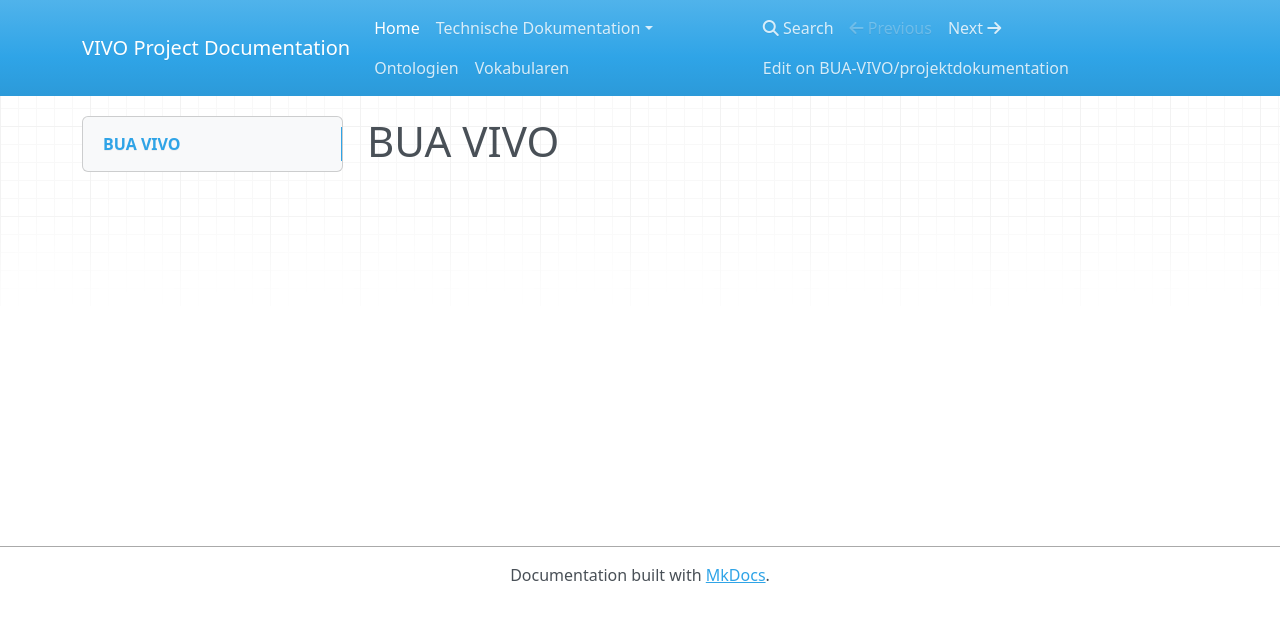
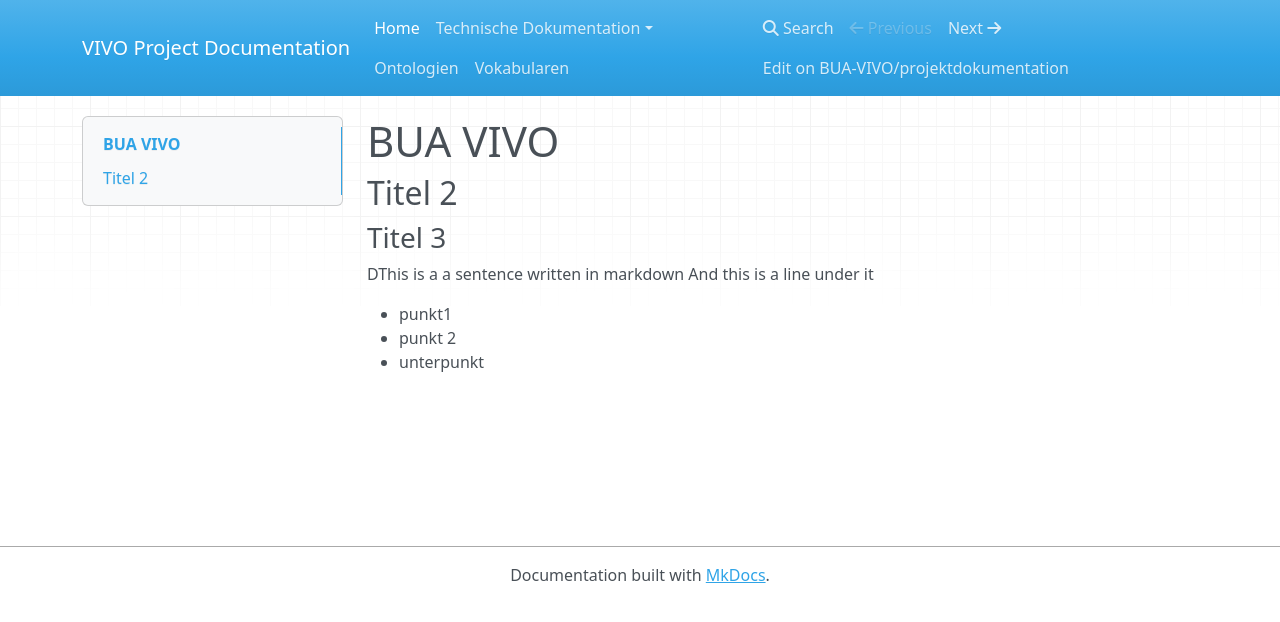
Before and after one commit to Fadalsh/projektdokumentation, an MkDocs documentation site: the page built from docs/index.md, in a window 1280 px wide. Shown: the top 622 px of the page. Built offline with MkDocs 1.6.1, drawn with Linux system fonts in a browser that asks for light colours; nearby versions of some CDN libraries; a script that is not in the unit is left out.

Commit message:
This is a test to see how actions and git pages works

```diff
--- a/docs/index.md
+++ b/docs/index.md
@@ -1 +1,12 @@
 # BUA VIVO
+
+## Titel 2
+
+### Titel 3
+
+DThis is a a sentence written in markdown
+And this is a line under it
+
+* punkt1
+* punkt 2
+  * unterpunkt
```
